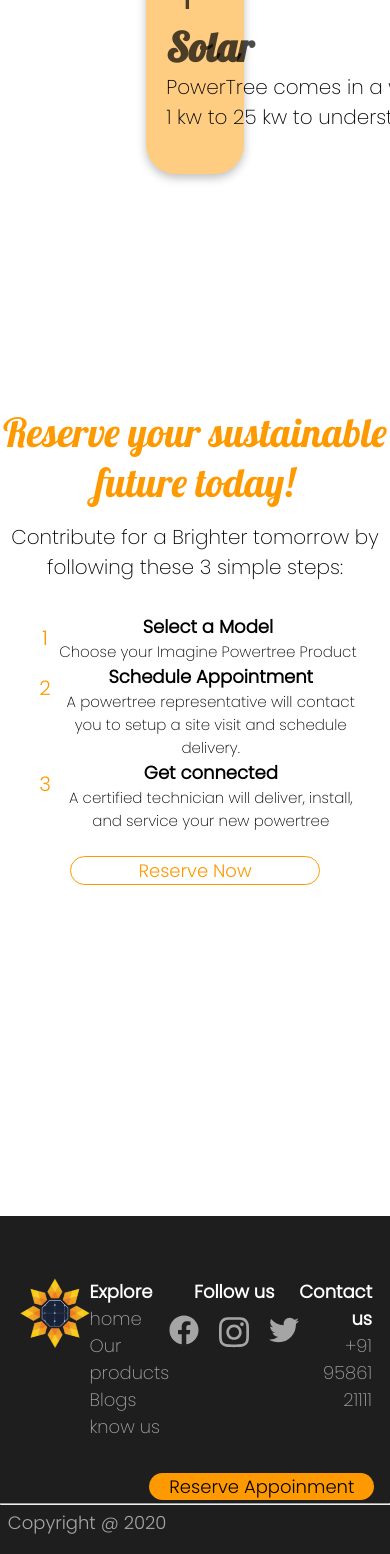
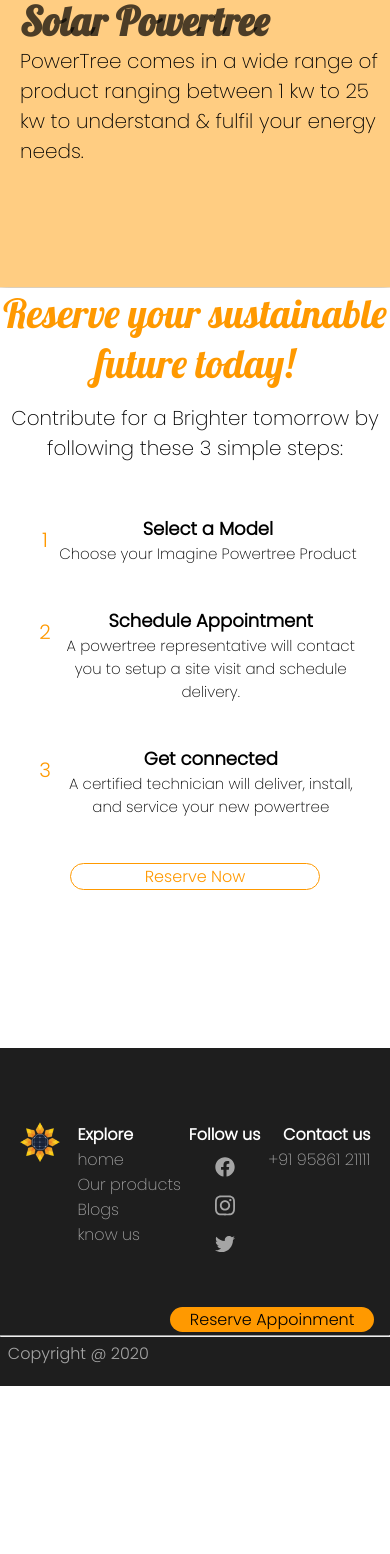
Before and after one commit to vidit-od/Imagine-Powertree, a Django app: page /product in a window 390 px wide. Shown: the part 1316-2870 px from the top of the page. After the commit the page ends 2702 px from the top, so only its background shows below. Run offline with Django 4.2, Linux system fonts and the light colour scheme; data comes from the database, SQL or seed files in the repository.

Commit message:
products responsive

```diff
--- a/code/full stack/Imagine_Powertree/static/product.css
+++ b/code/full stack/Imagine_Powertree/static/product.css
@@ -581,3 +581,110 @@
     font-weight: 700;
     opacity: 0.8 ;
 }
+
+@media screen and (max-width:1000px) {
+    *{
+        font-size: 16px;
+    }
+    .navbar{
+        width: 100%;
+    }
+    .navbar .content{
+        width: 10%;
+        position: absolute;
+        opacity: 0;
+        pointer-events: none;
+    }
+    .navbar .slider{
+        width: 50px;
+        display: flex;
+        flex-wrap: wrap;
+        justify-content: center;
+        align-items: center;
+    }
+    .navbar .slider svg{
+        width: 30px;
+        height: 30px;
+        fill: #FF9900;
+    }
+    .page1 .image{
+        height: 100%;
+    }
+    .page1 .image img{
+        height: 100%;
+        object-fit: cover;
+    }
+    .page1 .text{
+        width: 90%;
+    }
+    .page1 button{
+        opacity: 0;
+        pointer-events: none;
+        position: absolute;
+    }
+    .slideshow__deco{
+        width: 100%;
+        height: 100%;
+        border-radius: 0;
+        animation: none;
+    }
+    .slide__img{
+        width: 100%;
+    }
+    .page2 .slide__img img{
+        width: 100%;
+        height: 40%;
+        object-fit: cover;
+    }
+    .show_slide{
+        width: 100%;
+    }
+    .slide__subtitle{
+        width: 100%;
+    }
+    .slide{
+        top: 50%;
+    }
+    .nav--prev svg{
+        transform: rotate(-90deg) ;
+    }
+    .nav--next svg{
+        transform: rotate(90deg);
+    }
+    .item{
+        width: 95%;
+        margin-left: 5%;
+        right: auto;
+    }
+    .back {
+        top: 20%;
+        left: 5%;
+        transform: translateX(-200%) translateY(0%);
+    }
+    .page2 .content .item .reserver {
+        width: 50%;
+        padding: 10px;
+    }
+    .page3 .title{
+        margin-top: 0%;
+    }
+    .page3 .steps{
+        margin: 0%;
+    }
+    .page3 .steps .step1, .page3 .steps .step2, .page3 .steps .step3{
+        margin: 21px;
+    }
+    .footer .lower .section .logo img{
+        width: 40px;
+        margin-right: 10px;
+    }
+    .footer .lower .content .section .social .media{
+        display: flex;
+        flex-wrap: wrap;
+        flex-direction: column;
+        width: auto;
+    }
+    .footer .lower .content .section .social .media svg{
+        width: 20px;
+    }
+}
--- a/code/full stack/Imagine_Powertree/static/product.js
+++ b/code/full stack/Imagine_Powertree/static/product.js
@@ -18,6 +18,7 @@
 images[0].style.opacity="1";
 all_pages[0].classList.add("show_slide");
 
+heightset();
 // previous button
 prev.addEventListener('click', function(){
     document.getElementById("deco").classList.add("click_anim");
@@ -111,7 +112,12 @@
     all_pages[current_page].classList.remove("show_slide");
 
     image.style.pointerEvents="none";
-    image.style.transform="translateX(-60%) translateY(-50%)";
+    if(window.outerWidth >1000){
+        image.style.transform="translateX(-60%) translateY(-50%)";
+    }
+    else{
+        image.style.opacity=0;
+    }
     images[current_page].style.width="100%";
 
     for(let i =0; i<images.length; i++){
@@ -131,6 +137,7 @@
     all_pages[current_page].classList.add("show_slide");
 
     image.style.pointerEvents="all";
+    image.style.opacity=1;
     image.style.transform="translateX(0%) translateY(-50%)";
     images[current_page].style.width="";
 
@@ -139,3 +146,18 @@
     }
 })
 }
+
+function heightset(){
+    let navht = document.querySelector(".navbar").clientHeight;
+    document.querySelector(".page1").style.top = navht +"px";
+
+    let page1 = document.querySelector(".page1").clientHeight;
+    document.querySelector(".page2").style.top= navht + page1 + "px";
+
+    let page2 = document.querySelector(".page2").clientHeight;
+    document.querySelector(".page3").style.top = navht + page1 +page2+ "px";
+
+    let page3 = document.querySelector(".page3").clientHeight;
+    document.querySelector(".footer").style.top = navht + page1 +page2+page3+ "px";
+    console.log("height set");
+}
--- a/code/full stack/Imagine_Powertree/templates/product.html
+++ b/code/full stack/Imagine_Powertree/templates/product.html
@@ -4,7 +4,7 @@
 <head>
     <meta charset="UTF-8">
     <meta http-equiv="X-UA-Compatible" content="IE=edge">
-    <meta name="viewport" content="width=device-width, initial-scale=1.0">
+    <meta name="viewport" content="width=device-width, initial-scale=1.0 , maximum-scale=1.0, user-scalable=0">
     <!-- import font poppins -->
     <link rel="preconnect" href="https://fonts.googleapis.com">
 <link rel="preconnect" href="https://fonts.gstatic.com" crossorigin>
@@ -23,6 +23,9 @@
             <p class="navlink"><a href="{% url 'project' %} ">Our Projects</a></p>
             <p class="navlink"><a href="{% url 'whats_new' %}">What's New</a></p>
             <p class="navlink"><a href="{% url 'aboutus' %}">About us</a></p>
+        </div>
+        <div class="slider">
+            <svg xmlns="http://www.w3.org/2000/svg" viewBox="0 0 448 512"><!--! Font Awesome Pro 6.3.0 by @fontawesome - https://fontawesome.com License - https://fontawesome.com/license (Commercial License) Copyright 2023 Fonticons, Inc. --><path d="M0 96C0 78.3 14.3 64 32 64H416c17.7 0 32 14.3 32 32s-14.3 32-32 32H32C14.3 128 0 113.7 0 96zM0 256c0-17.7 14.3-32 32-32H416c17.7 0 32 14.3 32 32s-14.3 32-32 32H32c-17.7 0-32-14.3-32-32zM448 416c0 17.7-14.3 32-32 32H32c-17.7 0-32-14.3-32-32s14.3-32 32-32H416c17.7 0 32 14.3 32 32z"/></svg>
         </div>
     </div>
     <!-- our product title and image with got to page2 button -->
```
